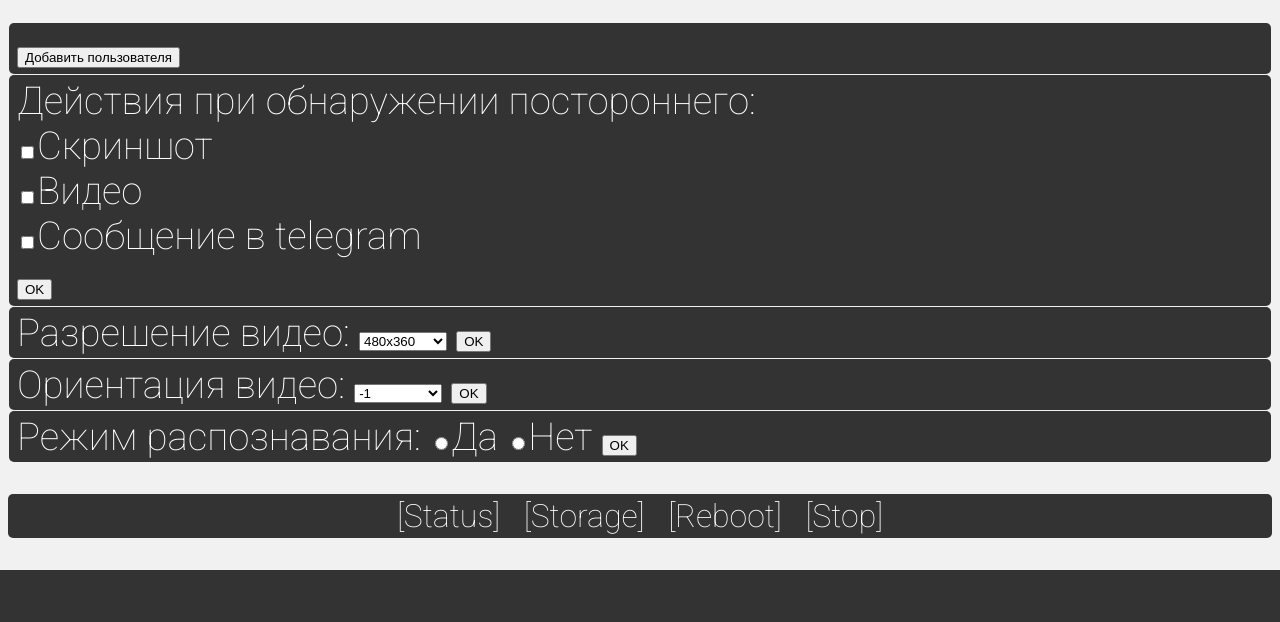
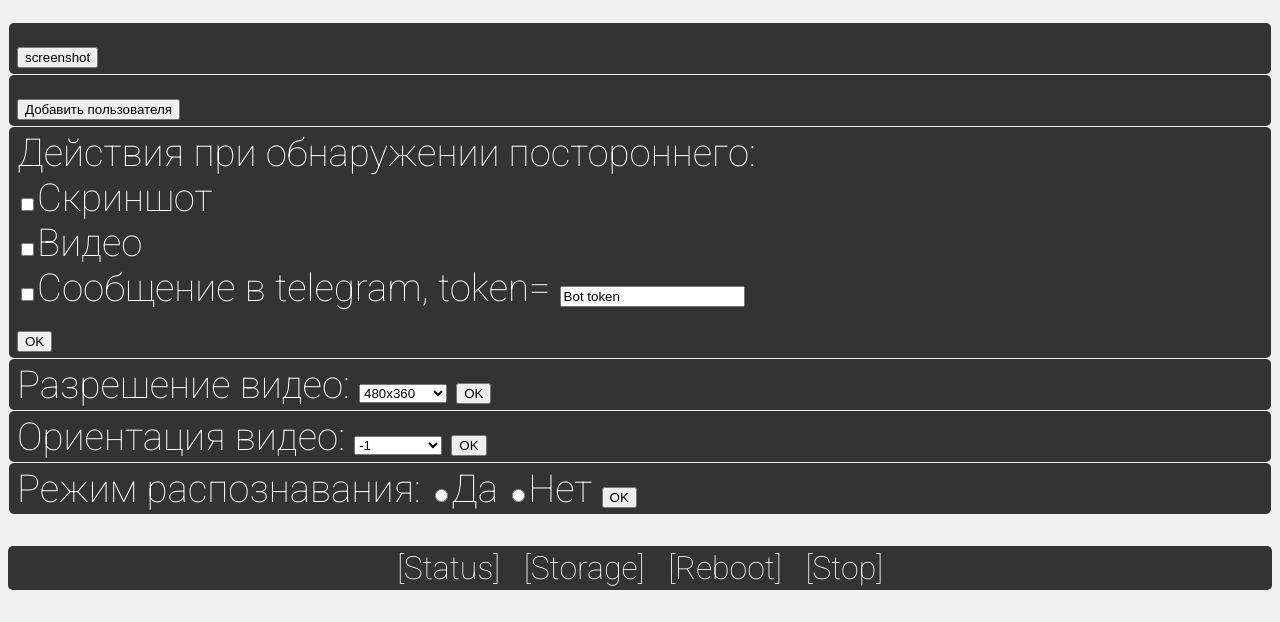
Before and after one commit to Witness-senpai/home-rpi, a Flask app: template server/templates/index.html in a window 1280 px wide. Shown: the part 554-1176 px from the top of the page. Before the commit the page ends 1124 px from the top, so only its background shows below. Run offline with Flask 2, Linux system fonts and the light colour scheme; the template is opened without the code that fills it, so the values that code supplies are empty.

Commit message:
Added saving of token and using it for bot launching

```diff
--- a/server/main.py
+++ b/server/main.py
@@ -6,6 +6,7 @@ import sys, os
 import random
 sys.path.append(os.path.join(os.path.dirname(__file__), '../recognizer'))
 sys.path.append(os.path.join(os.path.dirname(__file__), '../tools'))
+sys.path.append(os.path.join(os.path.dirname(__file__), '../'))
 
 from flask import Flask, render_template, Response, request
 import cv2
@@ -14,6 +15,7 @@ from detector import CASCADE_PATH
 from trainer import MODEL_PATH
 from recognizer import one_frame_recognition
 import tools
+from tbot.start import bot_start
 
 settings = tools.load_settings()
 
@@ -56,14 +58,20 @@ def video_feed():
 def process_settings():
     global cam, sflag_recognition, settings
     triggers = request.form.getlist('triggers')
-    logger.info(triggers)
     resolution = request.form.get('resolution')
-    logger.info(resolution)
     orientation = request.form.get('orientation')
-    logger.info(orientation)
     recognition_status = request.form.get('recognition_status')
-    logger.info(recognition_status)
+    screenshot = request.form.get('screenshot')
+    telegram_token = request.form.get('telegram_token')
+    logger.info(request.form)
 
+    if screenshot:
+        ret, frame = cam.read()
+        frame = cv2.flip(frame, int(settings['orientation']))
+        cv2.imwrite('database/cam_content/photo.jpg', frame)
+
+    if telegram_token:
+        settings['telegram_token'] = telegram_token
     if triggers:
         settings['triggers'] = []
         for el in triggers:
@@ -105,7 +113,9 @@ def recognition():
     minWinSize = (100, 100)
     scaleFactor = 1.5
     minNeighbors = 5
+    n_frame = 0
     while True:
+        n_frame += 1
         if sflag_recognition:
             break
         ready = False
@@ -134,8 +144,21 @@ def start_rec_thread():
     t_recognition.daemon = True
     t_recognition.start()
 
+def start_tbot_thread(token):
+    t_tbot = threading.Thread(
+        target=bot_start,
+        args=(token,),
+    )
+    t_tbot.setName('Telegram bot')
+    t_tbot.daemon = True
+    t_tbot.start()
+
 def main():
     start_rec_thread()
+
+    if settings['telegram_token']:
+        logger.info(settings['telegram_token'])
+        start_tbot_thread(settings['telegram_token'])
 
     app.run(host=IP, port=PORT, debug=True,
         threaded=True, use_reloader=False)
--- a/server/templates/index.html
+++ b/server/templates/index.html
@@ -14,7 +14,12 @@
 <h1 align="center">Home secure system on RPi 4</h1>
 <h3 align="center"><img src="{{ url_for('video_feed') }}" width="50%"></h3>
 
-<form action="/" method="POST">
+<form action="/process_settings" method="POST">
+  <label></label>
+  <input type="submit" name="screenshot" value="screenshot">
+</form>
+
+<form action="/process_settings" method="POST">
   <label></label>
   <input type="submit" value="Добавить пользователя">
 </form>
@@ -23,7 +28,8 @@
   <label>Действия при обнаружении постороннего: </label><br>
   <label><input type="checkbox" name="triggers" value="1" {% if '1' in triggers %}checked{% endif %}>Скриншот<br></label>
   <label><input type="checkbox" name="triggers" value="2" {% if '2' in triggers %}checked{% endif %}>Видео<br></label>
-  <label><input type="checkbox" name="triggers" value="3" {% if '3' in triggers %}checked{% endif %}>Сообщение в telegram <br></label>
+  <label><input type="checkbox" name="triggers" value="3" {% if '3' in triggers %}checked{% endif %}>Сообщение в telegram, token=</label>
+  <label><input type="text" name="telegram_token" value="{% if telegram_token %}{{ telegram_token }}{% else %}Bot token{% endif %}"><br></label>
   <input type="submit" value="OK">
 </form>
 
```
Also changed, not shown: tbot/start.py (+5 -3 lines), tbot/tbot.py (+8 -9 lines).
